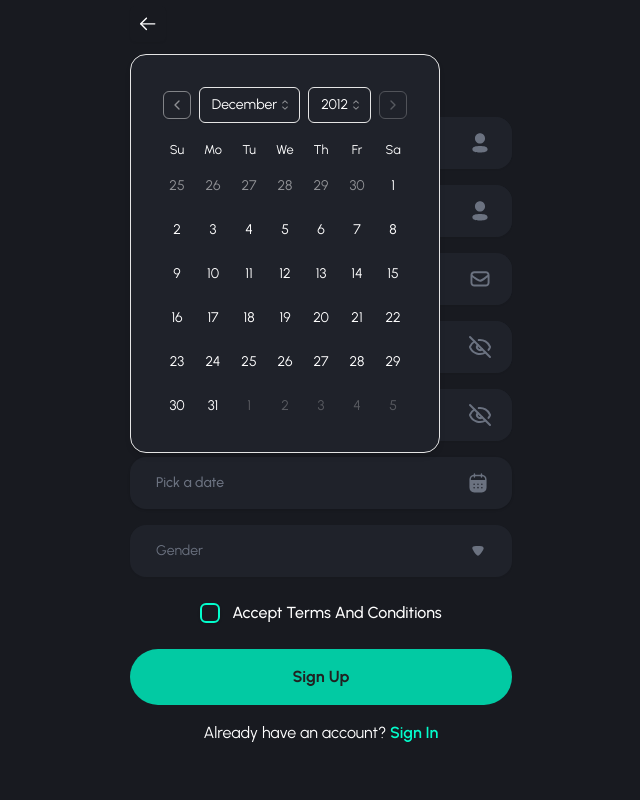
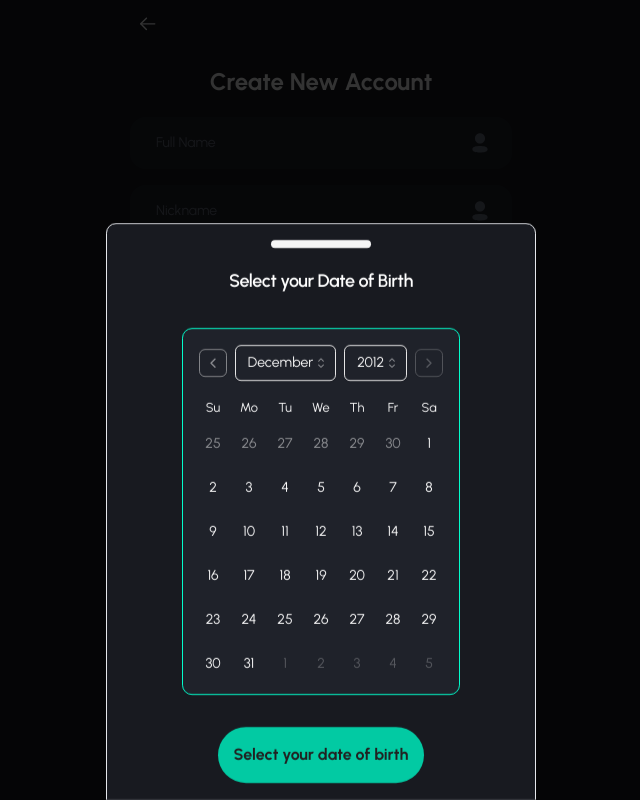
Before and after one commit to manuel-barreiro/tipoChat, a React (Vite) app: page /sign-up in a window 1280 px wide. Both pictures are taken after a click on the button "Pick a date". Shown: the whole page, without its empty margins (319-959 px from the left). Built offline with nearby package versions, Linux system fonts and the light colour scheme; what tailwindcss-animated would draw is missing.

Commit message:
date input drawer component

```diff
--- a/package.json
+++ b/package.json
@@ -30,6 +30,7 @@
     "react-router-dom": "^6.26.1",
     "tailwind-merge": "^2.5.2",
     "tailwindcss-animated": "^1.1.2",
+    "vaul": "^0.9.2",
     "zod": "^3.23.8"
   },
   "devDependencies": {
--- /dev/null
+++ b/src/components/input/DateInputDrawer.jsx
@@ -0,0 +1,93 @@
+import React, { useState, forwardRef } from "react"
+import { cn } from "@/lib/utils"
+import { format } from "date-fns"
+import { Button } from "@/components/ui/button"
+import { Calendar } from "@/components/ui/calendar"
+import { FormControl, FormItem, FormMessage } from "@/components/ui/form"
+import { CalendarIcon } from "@/assets/icons"
+import "react-day-picker/dist/style.css"
+import {
+  Drawer,
+  DrawerClose,
+  DrawerContent,
+  DrawerFooter,
+  DrawerHeader,
+  DrawerTitle,
+  DrawerDescription,
+  DrawerTrigger,
+} from "@/components/ui/drawer"
+import PrimaryButton from "@/components/buttons/PrimaryButton"
+
+const DateInputDrawer = forwardRef(({ field, onKeyDown }, ref) => {
+  const [isActive, setIsActive] = useState(false)
+
+  return (
+    <FormItem className="flex flex-col">
+      <Drawer className="max-w-[430px]">
+        <DrawerTrigger asChild>
+          <FormControl>
+            <Button
+              ref={ref}
+              onKeyDown={onKeyDown}
+              className={cn(
+                "relative flex justify-start rounded-2xl border-2 border-transparent p-6 hover:bg-input-focus focus:border-primary focus:bg-input-focus",
+                isActive ? "bg-input-focus" : "bg-dark-2 text-gray-500"
+              )}
+              onFocus={() => setIsActive(true)}
+              onBlur={() => setIsActive(!!field.value)}
+            >
+              {field.value ? (
+                format(field.value, "PPP")
+              ) : (
+                <span>Pick a date</span>
+              )}
+              <CalendarIcon
+                className={cn(
+                  "absolute right-5 top-1/2 h-6 w-6 -translate-y-1/2 transform",
+                  isActive ? "text-primary" : "text-gray-500"
+                )}
+              />
+            </Button>
+          </FormControl>
+        </DrawerTrigger>
+        <DrawerContent className="flex flex-col items-center justify-evenly">
+          <DrawerHeader>
+            <DrawerTitle>Select your Date of Birth</DrawerTitle>
+            <DrawerDescription></DrawerDescription>
+          </DrawerHeader>
+          <Calendar
+            className="rounded-[10px] border border-primary bg-dark-2 text-white"
+            mode="single"
+            captionLayout="dropdown-buttons"
+            fromYear={1920}
+            toYear={2012}
+            selected={field.value}
+            onSelect={field.onChange}
+            defaultMonth={field.value}
+            defaultYear={field.value}
+            // onDayClick={() => setIsCalendarOpen(false)}
+          />
+
+          <DrawerFooter>
+            <DrawerClose asChild>
+              <PrimaryButton
+                disabled={!field.value}
+                text={`
+                ${
+                  field.value
+                    ? format(field.value, "PPP")
+                    : "Select your date of birth"
+                }`}
+              ></PrimaryButton>
+            </DrawerClose>
+          </DrawerFooter>
+        </DrawerContent>
+      </Drawer>
+      <FormMessage className="text-body-small font-bold text-primary" />
+    </FormItem>
+  )
+})
+
+DateInputDrawer.displayName = "DateInputDrawer"
+
+export default DateInputDrawer
--- a/src/components/routes/signUp/components/SignUpForm.jsx
+++ b/src/components/routes/signUp/components/SignUpForm.jsx
@@ -3,7 +3,8 @@ import { useForm } from "react-hook-form"
 import { signUpSchema } from "@/lib/zod-schemas"
 import { Form, FormField } from "@/components/ui/form"
 import SignUpInput from "@/components/input/SignUpInput"
-import DateInput from "@/components/input/DateInput"
+// import DateInput from "@/components/input/DateInput"
+import DateInputDrawer from "@/components/input/DateInputDrawer"
 import SelectInput from "@/components/input/SelectInput"
 import CheckboxInput from "@/components/input/CheckboxInput"
 import PasswordInput from "@/components/input/PasswordInput"
@@ -144,11 +145,23 @@ export default function SignUpForm() {
             />
           ))}
 
+          {/* <FormField
+            control={form.control}
+            name="dateOfBirth"
+            render={({ field }) => (
+              <DateInput
+                field={field}
+                ref={(el) => (inputRefs.current[inputs.length] = el)}
+                onKeyDown={(e) => handleKeyDown(e, inputs.length)}
+              />
+            )}
+          /> */}
+
           <FormField
             control={form.control}
             name="dateOfBirth"
             render={({ field }) => (
-              <DateInput
+              <DateInputDrawer
                 field={field}
                 ref={(el) => (inputRefs.current[inputs.length] = el)}
                 onKeyDown={(e) => handleKeyDown(e, inputs.length)}
--- a/src/components/ui/calendar.jsx
+++ b/src/components/ui/calendar.jsx
@@ -41,7 +41,7 @@ function Calendar({ className, classNames, showOutsideDays = true, ...props }) {
           "h-9 w-9 p-0 font-normal aria-selected:opacity-100"
         ),
         day_selected:
-          "bg-primary text-dark-2 hover:bg-input-focus hover:text-primary-foreground focus:bg-primary focus:text-primary-foreground",
+          "bg-primary text-dark-2 hover:bg-input-focus hover:text-primary focus:bg-primary focus:text-primary-foreground",
         day_today: "bg-accent text-accent-foreground",
         day_outside: "text-muted-foreground opacity-50",
         day_disabled: "text-muted-foreground opacity-50",
--- /dev/null
+++ b/src/components/ui/drawer.jsx
@@ -0,0 +1,97 @@
+import * as React from "react"
+import { Drawer as DrawerPrimitive } from "vaul"
+
+import { cn } from "@/lib/utils"
+
+const Drawer = ({ shouldScaleBackground = true, ...props }) => (
+  <DrawerPrimitive.Root
+    shouldScaleBackground={shouldScaleBackground}
+    {...props}
+  />
+)
+Drawer.displayName = "Drawer"
+
+const DrawerTrigger = DrawerPrimitive.Trigger
+
+const DrawerPortal = DrawerPrimitive.Portal
+
+const DrawerClose = DrawerPrimitive.Close
+
+const DrawerOverlay = React.forwardRef(({ className, ...props }, ref) => (
+  <DrawerPrimitive.Overlay
+    ref={ref}
+    className={cn("fixed inset-0 z-50 bg-black/80", className)}
+    {...props}
+  />
+))
+DrawerOverlay.displayName = DrawerPrimitive.Overlay.displayName
+
+const DrawerContent = React.forwardRef(
+  ({ className, children, ...props }, ref) => (
+    <DrawerPortal>
+      <DrawerOverlay />
+      <DrawerPrimitive.Content
+        ref={ref}
+        className={cn(
+          "fixed inset-x-0 bottom-0 z-50 mx-auto mt-24 flex h-auto max-w-[430px] flex-col rounded-t-[10px] border bg-dark-1 text-white",
+          className
+        )}
+        {...props}
+      >
+        <div className="mx-auto mb-2 mt-4 h-2 w-[100px] rounded-full bg-neutral-100 dark:bg-neutral-800" />
+        {children}
+      </DrawerPrimitive.Content>
+    </DrawerPortal>
+  )
+)
+DrawerContent.displayName = "DrawerContent"
+
+const DrawerHeader = ({ className, ...props }) => (
+  <div
+    className={cn("grid gap-1.5 p-4 text-center sm:text-left", className)}
+    {...props}
+  />
+)
+DrawerHeader.displayName = "DrawerHeader"
+
+const DrawerFooter = ({ className, ...props }) => (
+  <div
+    className={cn("mt-auto flex flex-col gap-2 p-4", className)}
+    {...props}
+  />
+)
+DrawerFooter.displayName = "DrawerFooter"
+
+const DrawerTitle = React.forwardRef(({ className, ...props }, ref) => (
+  <DrawerPrimitive.Title
+    ref={ref}
+    className={cn(
+      "text-lg font-semibold leading-none tracking-tight",
+      className
+    )}
+    {...props}
+  />
+))
+DrawerTitle.displayName = DrawerPrimitive.Title.displayName
+
+const DrawerDescription = React.forwardRef(({ className, ...props }, ref) => (
+  <DrawerPrimitive.Description
+    ref={ref}
+    className={cn("text-sm text-neutral-500 dark:text-neutral-400", className)}
+    {...props}
+  />
+))
+DrawerDescription.displayName = DrawerPrimitive.Description.displayName
+
+export {
+  Drawer,
+  DrawerPortal,
+  DrawerOverlay,
+  DrawerTrigger,
+  DrawerClose,
+  DrawerContent,
+  DrawerHeader,
+  DrawerFooter,
+  DrawerTitle,
+  DrawerDescription,
+}
```
Also changed, not shown: 1 other file (tests, documents, lock files or other folders).
